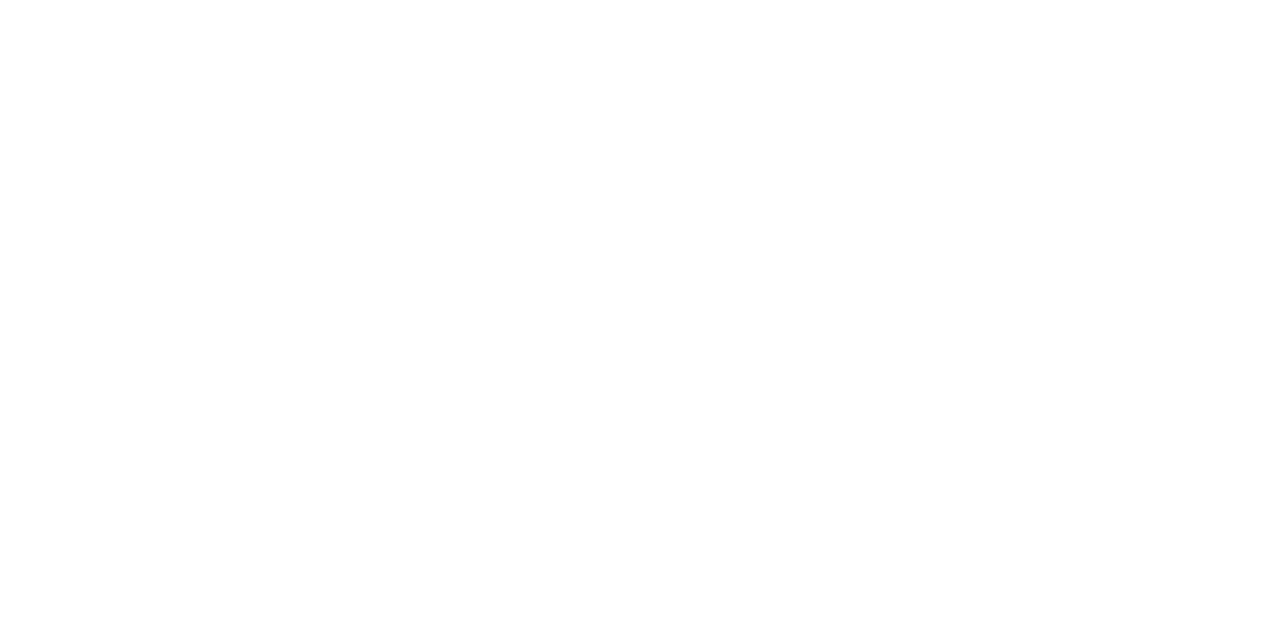
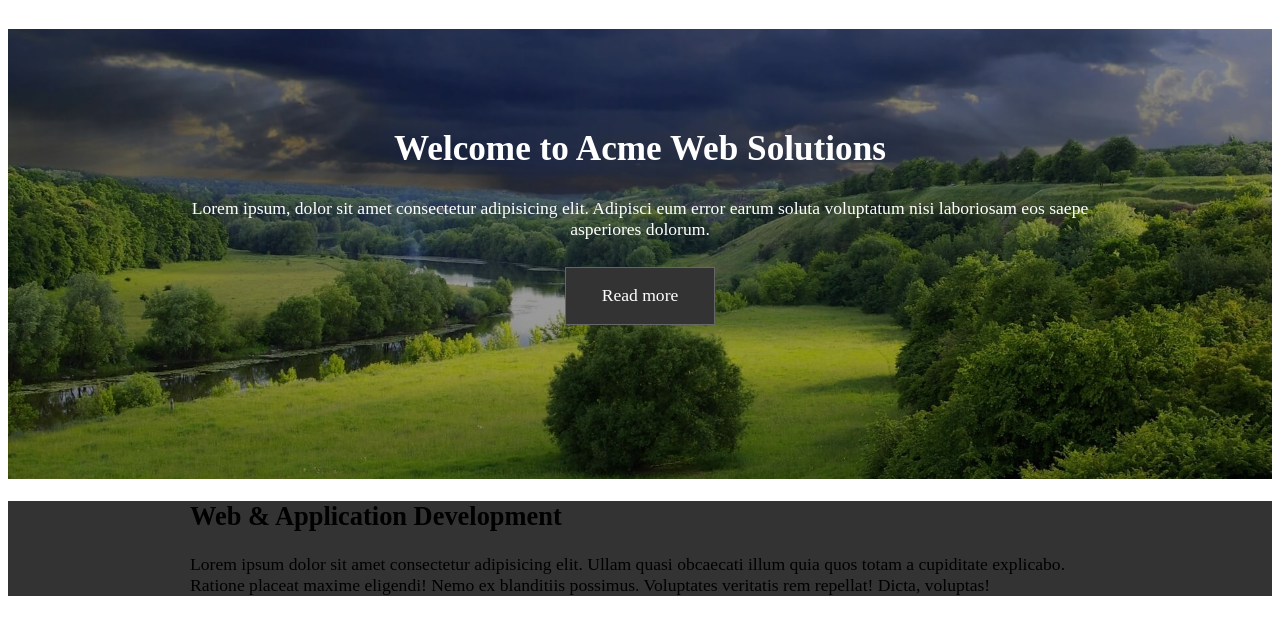
Before and after one commit to FOZsmoke/home-work-css-styles, a plain HTML site: page index.html in a window 1280 px wide. Drawn offline with Linux system fonts and the light colour scheme.

Commit message:
finished hero section

```diff
--- a/css/styles.css
+++ b/css/styles.css
@@ -0,0 +1,58 @@
+body{
+    font-size: 1.1em;
+}
+.container{
+    max-width: 900px;
+    width: 100%;
+    padding: 0 20px;
+    margin: 0 auto;
+}
+h1{
+    font-size: 2em;
+}
+.hero{
+    min-height: 450px;
+    text-align: center;
+    background: #000 url("../images/hero.jpg");
+    background-repeat: no-repeat;
+    background-size: cover;
+    background-position: center;
+    position: relative;
+
+}
+.hero::before{
+    content: "";
+    position: absolute;
+    width: 100%;
+    height: 100%;
+    top: 0;
+    left: 0;
+    background-color: rgba(0, 0, 0, 0.4);
+}
+.hero h1{
+    padding-top: 100px;
+    padding-bottom: 0;
+}
+.text-white{
+    color: white;
+}
+.hero-wrap{
+    position: relative;
+}
+.btn{
+    display: inline-block;
+    background: #333;
+    color: #fff;
+    transition: .3s;
+    text-decoration: none;
+    padding: 1em 2em;
+    border: 1px solid #666;
+    margin: 0.5em 0;
+}
+.btn:hover {
+    background: #eaeaea;
+    color: #333;
+}
+.gray{
+    background: #333;
+}
--- a/index.html
+++ b/index.html
@@ -8,6 +8,23 @@
     <title>Css box model</title>
 </head>
 <body>
-    <section class="hero" ></section>
+    <section class="hero" >
+        <div class="hero-wrap container">
+            <h1 class="text-white" >Welcome to Acme Web Solutions</h1>
+            <p class="text-white" >
+                Lorem ipsum, dolor sit amet consectetur adipisicing elit. Adipisci eum error earum soluta voluptatum nisi laboriosam eos saepe asperiores dolorum.
+            </p>
+            <a href="#section-b" class="btn" >Read more</a>
+        </div>
+    </section>
+    <section class="gray">
+        <div class="container">
+            <h2>Web & Application Development</h2>
+            <p class="columns-2" >Lorem ipsum dolor sit amet consectetur adipisicing elit. Ullam quasi obcaecati illum quia quos totam a cupiditate explicabo. Ratione placeat maxime eligendi! Nemo ex blanditiis possimus. Voluptates veritatis rem repellat! Dicta, voluptas!</p>
+
+        </div>
+    </section>
+
+
 </body>
 </html>
```
